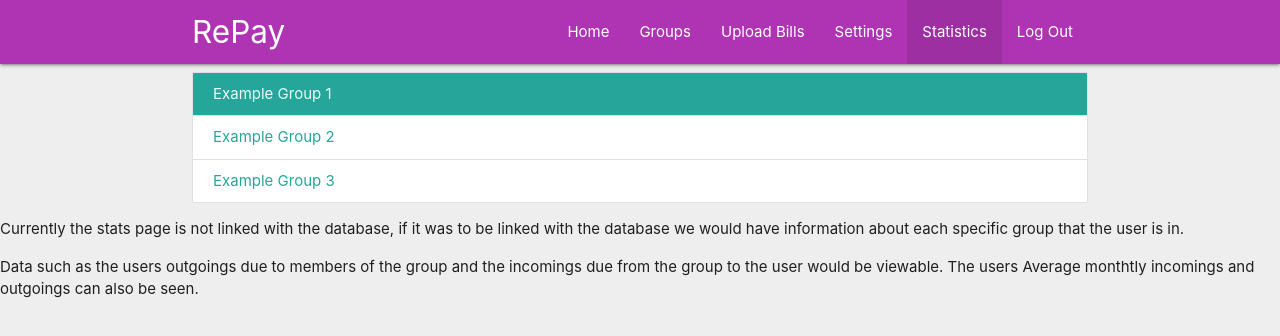
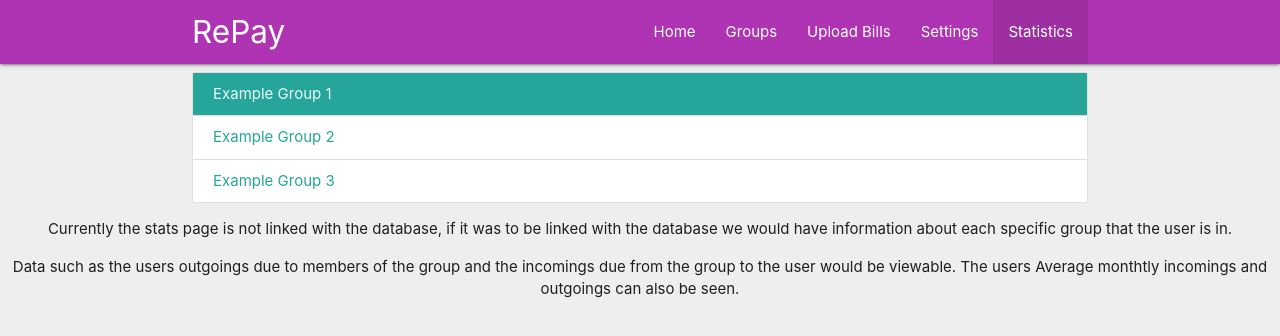
Before and after one commit to PaulCollins99/RePay, a website: page frontend/statspage.html in a window 1280 px wide. Drawn offline with Linux system fonts and the light colour scheme.

Commit message:
Update statspage.html
added center element to text

```diff
--- a/frontend/statspage.html
+++ b/frontend/statspage.html
@@ -1,7 +1,6 @@
 <!DOCTYPE html>
 <html lang ="en">
 
-<!--JS and CSS references + HTML Metadata-->
 <head>
     <meta charset="UTF-8">
     <meta name="viewport" content="width=device-width, initial-scale=1.0">
@@ -27,7 +26,6 @@
                     <li><a href="uploadbill.html">Upload Bills</a></li>
                     <li><a href="Settings.html">Settings</a></li>
                     <li class="active"><a href="statspage.html">Statistics</a></li>
-                    <li><a href = "">Log Out</a></li>
                 </ul>
             </div>
         </div>
@@ -39,7 +37,6 @@
         <li><a href="uploadbill.html">Upload Bills</a></li>
         <li><a href="Settings.html">Settings</a></li>
         <li class="active"><a href ="statspage.html">Statistics</a></li>
-        <li><a href = "">Log Out</a></li>
     </ul>
 
 <!-- List of Groups -->
@@ -55,10 +52,11 @@
     const slide_menu = document.querySelectorAll(".sidenav");
     M.Sidenav.init(slide_menu,{});
 </script>
-
+<center>
 <p> Currently the stats page is not linked with the database, if it was to be linked with the database we would have information about each specific group that the user is in.
 </p>
 <p> Data such as the users outgoings due to members of the group and the incomings due from the group to the user would be viewable. The users Average monthtly incomings and outgoings can also be seen.</p>
+</center>
 
 </body>
 </html>
```
